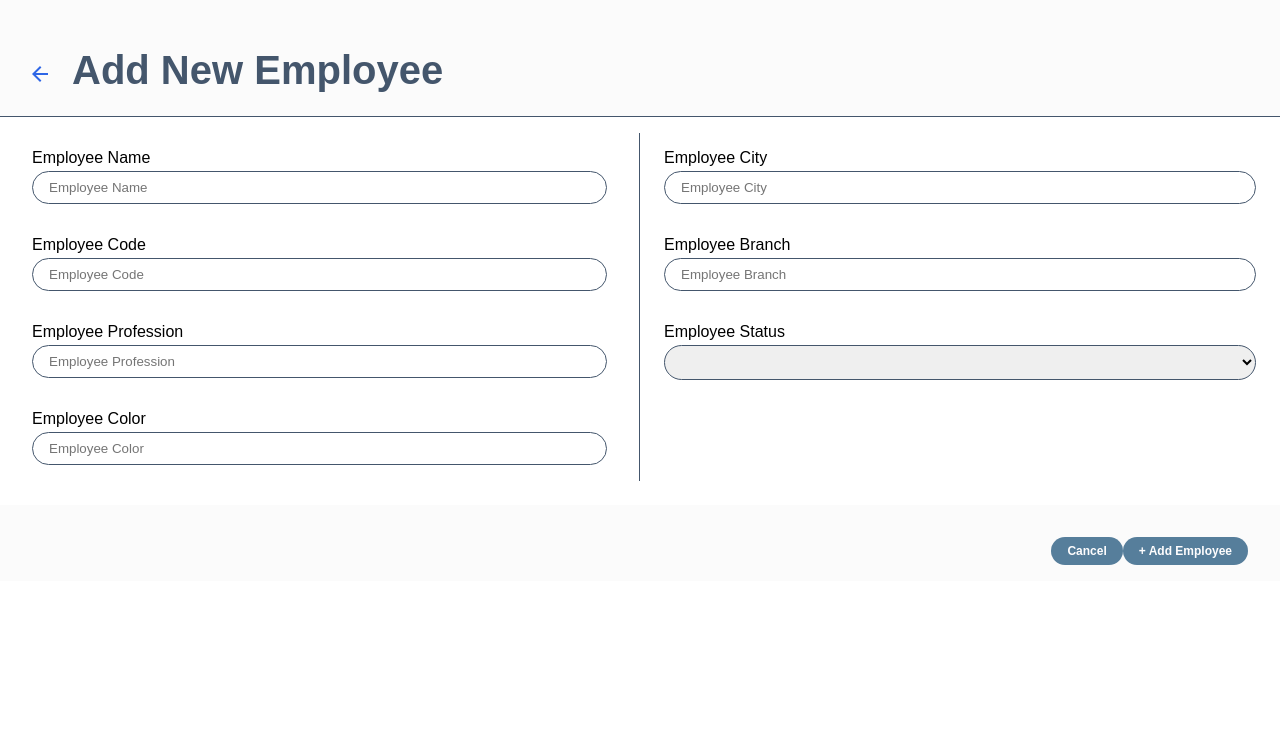
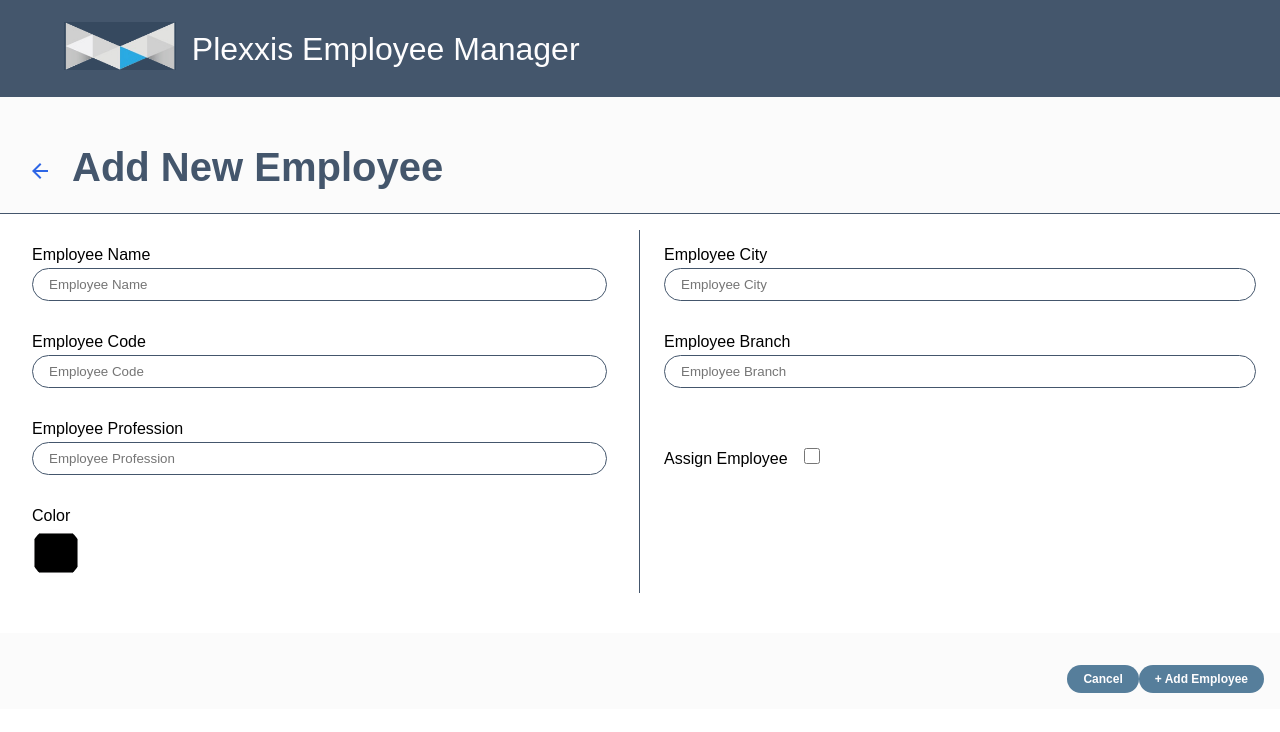
Before and after one commit to Katiamsa11/plexxis-fullstack-js-crud-exercise, a React (Create React App) app in the folder client/: page /employees/add-new in a window 1280 px wide. Shown: the top 732 px of the page. Built offline with nearby package versions, Linux system fonts and the light colour scheme.

Commit message:
updated form style for new employee page

```diff
--- a/client/src/App.js
+++ b/client/src/App.js
@@ -9,7 +9,7 @@ function App() {
   return (
     <div className="App">
       <BrowserRouter>
-
+      <HeaderPage />
         <Routes>
           <Route path="/" element={<EmployeesPage />} />
           <Route path="/employees/add-new" element={<NewEmployeePage />} />
--- a/client/src/components/Header/HeaderPage.js
+++ b/client/src/components/Header/HeaderPage.js
@@ -1,14 +1,15 @@
 import React from 'react';
 import "../Header/HeaderPage.scss";
-import { NavLink, Link } from "react-router-dom";
+import {Link } from "react-router-dom";
 import logo from "../../assets/logos/logo.png"
 
 function HeaderPage() {
   return (
     <div className="header">
       <Link to="/" className="header__logo-link">
-
+      <img  className = "header__logo" src={logo} alt= "plexxis logo"/>
       </Link>
+      <h2 className='header__title'>Plexxis Employee Manager</h2>
       </div>
   )
 }
--- a/client/src/components/Header/HeaderPage.scss
+++ b/client/src/components/Header/HeaderPage.scss
@@ -4,26 +4,24 @@
 .header {
   background-color: $color-brand-primary;
   display: flex;
-  justify-content: space-between;
   align-items: center;
-  position: fixed;
   width: 100%;
-  padding: .75rem 1rem;
-  z-index: 100;
-  border-bottom: 1px solid rgb(215, 214, 214);
+  padding: .75rem 4rem;
 
-  @include tablet {
-      padding: .75rem 2.25rem;
-  }
-
-  @include desktop {
-      padding: .5rem calc((100vw - 69rem)/2);
+  &__title {
+    color: $color-background-primary;
+    font-size: 2rem;
+    font-weight: 400;
+    padding-left: 1rem;
   }
 
   &__link {
       text-decoration: none;
       text-align: center;
+  }
 
+  &__logo {
+    height: 3rem;
   }
 
 }
--- a/client/src/pages/EmployeeForm/EmployeeForm.scss
+++ b/client/src/pages/EmployeeForm/EmployeeForm.scss
@@ -84,6 +84,26 @@
     }
   }
 
+  &__assigned-label {
+    display: inline-block;
+    margin-top: 2.5rem;
+  }
+
+  &__assigned-input {
+    accent-color: $color-brand-secondary;
+    margin-left: 1rem;
+    width: 1rem;
+    height: 1rem;
+  }
+
+  &__color-input {
+    width: 3rem;
+    height: 3rem;
+    background-color: $color-background-primary;
+    border: none;
+    padding: 0;
+  }
+
   &__footer {
     flex-basis: 100%;
     background-color: $color-background-secondary;
@@ -92,10 +112,6 @@
     justify-content: flex-end;
     margin-top: 1.5rem;
     flex-wrap: wrap;
-    @include tablet {
-      padding: 1rem 2rem;
-      margin-top: 0.5rem;
-    }
   }
 
   &__error {
--- a/client/src/pages/EmployeeForm/NewEmployeePage.js
+++ b/client/src/pages/EmployeeForm/NewEmployeePage.js
@@ -19,7 +19,7 @@ function NewEmployeePage() {
   const [profession, setProfession] = useState("");
   const [color, setColor] = useState("");
   const [branch, setBranch] = useState("");
-  const [assigned, setAssigned] = useState("");
+  const [assigned, setAssigned] = useState(false);
 
   //States to generate error messages
   const [nameError, setNameError] = useState(false);
@@ -28,7 +28,6 @@ function NewEmployeePage() {
   const [professionError, setProfessionError] = useState(false);
   const [colorError, setColorError] = useState(false);
   const [branchError, setBranchError] = useState(false);
-  const [assignedError, setAssignedError] = useState(false);
 
   //create state generate success message
   const [success, setSuccess] = useState(false);
@@ -90,12 +89,7 @@ function NewEmployeePage() {
   };
 
   const handleChangeAssigned = (event) => {
-    if (assignedError) {
-      setAssignedError(false);
-    }
-    setIsError("");
-
-    setAssigned(event.target.value);
+    setAssigned(event.target.checked);
   };
 
   //created new employee object to send back to the backend
@@ -143,19 +137,8 @@ function NewEmployeePage() {
     if (!branch) {
       setBranchError(true);
     }
-    if (!assigned) {
-      setAssignedError(true);
-    }
 
-    if (
-      !name ||
-      !code ||
-      !profession ||
-      !color ||
-      !city ||
-      !branch ||
-      !assigned
-    ) {
+    if (!name || !code || !profession || !color || !city || !branch) {
       return;
     }
 
@@ -239,14 +222,13 @@ function NewEmployeePage() {
               </p>
             )}
           </label>
-          <label className="employee-form__label">
-            Employee Color
+          <label className="employee-form__label employee-form__color-label">
+            Color
             <input
-              className={`employee-form__input ${
+              className={`employee-form__input employee-form__color-input ${
                 colorError ? "employee-form__input--error" : ""
               }`}
-              type="text"
-              placeholder="Employee Color"
+              type="color"
               value={color}
               onChange={handleChangeColor}
             />
@@ -295,27 +277,13 @@ function NewEmployeePage() {
               </p>
             )}
           </label>
-          <label className="employee-form__label">
-            Employee Status
-            <select
-              className={`employee-form__input ${
-                assignedError ? "employee-form__input--error" : ""
-              }`}
-              type="select"
-              placeholder="status"
-              value={assigned}
+          <label className="employee-form__label employee-form__assigned-label">
+            Assign Employee
+            <input
+              className="employee-form__input employee-form__assigned-input"
+              type="checkbox"
               onChange={handleChangeAssigned}
-            >
-              <option value=""></option>
-              <option value="Assigned">Assigned</option>
-              <option value="Unassigned">Unassigned</option>
-            </select>
-            {assignedError && (
-              <p className="error">
-                <img src={errorImg} alt="error icon" className="error__icon" />
-                This field is required
-              </p>
-            )}
+            />
           </label>
         </div>
         <footer className="employee-form__footer">
--- a/client/src/pages/EmployeesPage/EmployeesPage.scss
+++ b/client/src/pages/EmployeesPage/EmployeesPage.scss
@@ -2,7 +2,7 @@
 @use "../../styles/variables" as *;
 
 .employees {
-  padding: 0 4rem;
+  padding: 2rem 4rem;
 }
 
 .color {
```
